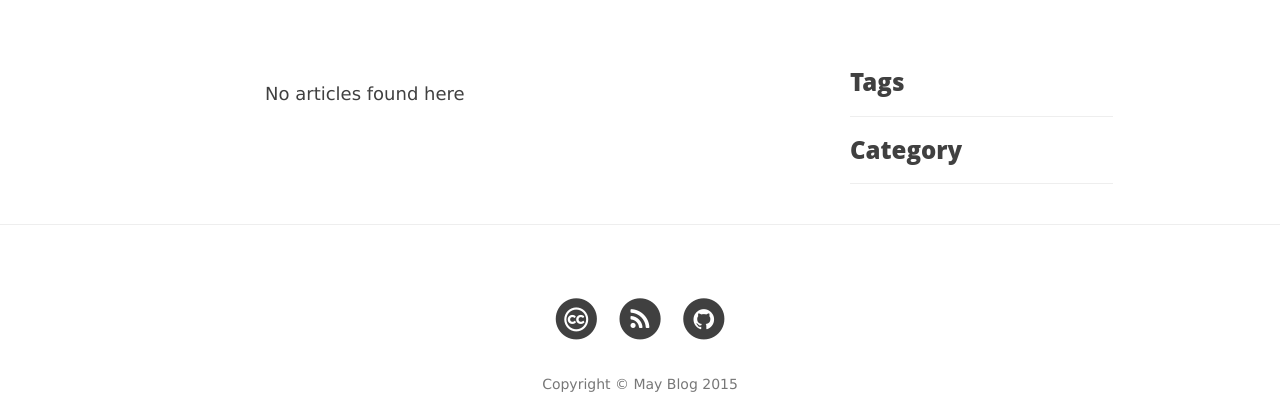
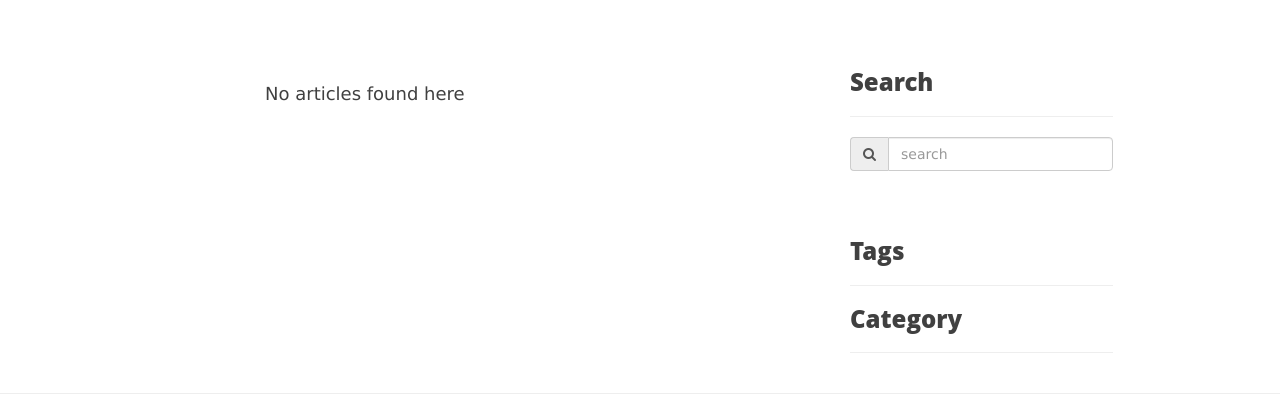
Before and after one commit to tactgit/blog-django, a Django app: page / in a window 1280 px wide. Shown: the part 361-781 px from the top of the page. Run offline with Django 3.2, Linux system fonts and the light colour scheme; data that the repository does not hold is empty; some libraries are stand-ins or nearby versions.

Commit message:
add search

```diff
--- a/blog/main/views.py
+++ b/blog/main/views.py
@@ -99,6 +99,7 @@ class Index(View):
 
         tag = request.GET.get('tag')
         category = request.GET.get('category')
+        keywords = request.GET.get('keywords')
         try:
             tag = int(tag) if tag else 0
             category = int(category) if category else 0
@@ -112,6 +113,8 @@ class Index(View):
         else:
             posts = models.Post.objects.all()
         posts = posts.filter(is_draft=False).order_by('-id')
+        if keywords:
+            posts = posts.filter(Q(title__contains=keywords) | Q(raw__contains=keywords))
         post_pages = models.Page.objects.filter(is_draft=False)
 
         paginator = Paginator(posts, PER_PAGE)
--- a/blog/templates/base.html
+++ b/blog/templates/base.html
@@ -70,9 +70,11 @@
             <!-- Collect the nav links, forms, and other content for toggling -->
             <div class="collapse navbar-collapse" id="bs-example-navbar-collapse-1">
                 <ul class="nav navbar-nav navbar-right">
-
                     <li>
                         <a href="{% url 'main:rss' %}">RSS</i></a>
+                    </li>
+                    <li>
+                        <a href="#">Archive</i></a>
                     </li>
                     {% for page in pages %}
                     <li>
--- a/blog/templates/main/index.html
+++ b/blog/templates/main/index.html
@@ -57,6 +57,21 @@
             </ul>
         </div>
         <div class="col-lg-3 col-md-2">
+            <h3>Search</h3><hr/>
+            <form id="search-form">
+              <div class="form-group">
+                <label class="sr-only" for="exampleInputAmount">Amount (in dollars)</label>
+                <div class="input-group">
+                  <div class="input-group-addon"><i class="fa fa-search"></i></div>
+                  <input type="text" class="form-control" id="search" name="keywords" placeholder="search">
+                  <!-- <div class="input-group-addon">.00</div> -->
+                </div>
+              </div>
+              <!-- <button type="submit" class="btn btn-default">Transfer cash</button> -->
+            </form>
+            <!-- <hr> -->
+            <br>
+
             <h3>Tags</h3><hr/>
             {% for tag in tags %}
                 <a href="?tag={{tag.id}}" class="post-tag">
@@ -119,11 +134,13 @@
 
 {% block js %}
 <script type="text/javascript">
+// $('#search').keyup(function(event){
+//     if(event.keyCode == 13){
+//         $("#search-form").submit();
+//     }
+// });
+
 $('.rm-filter').on('click', function (event) {
-    // var answer = confirm("Delete post?");
-    // return answer;
-
-    // alert("something");
     location.href = "{% url 'main:index' %}";
     return false;
   });
```
